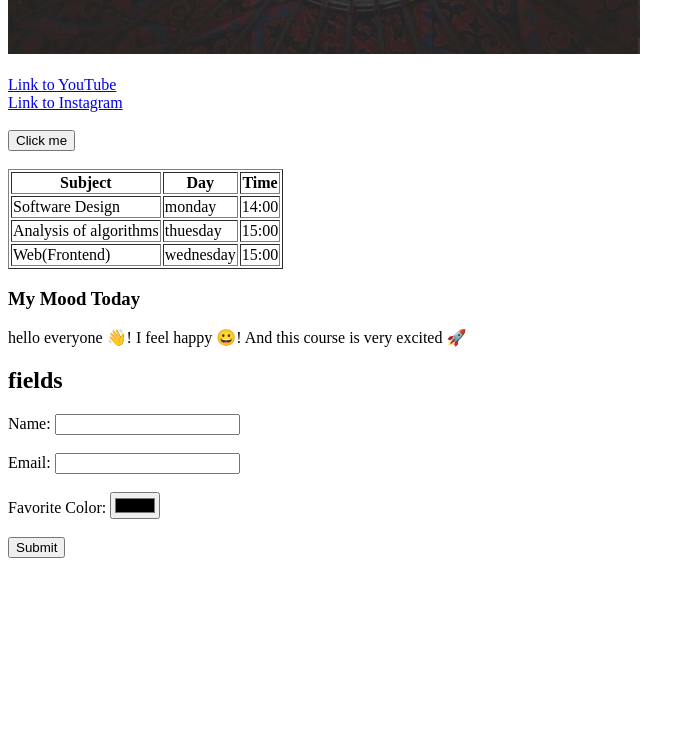
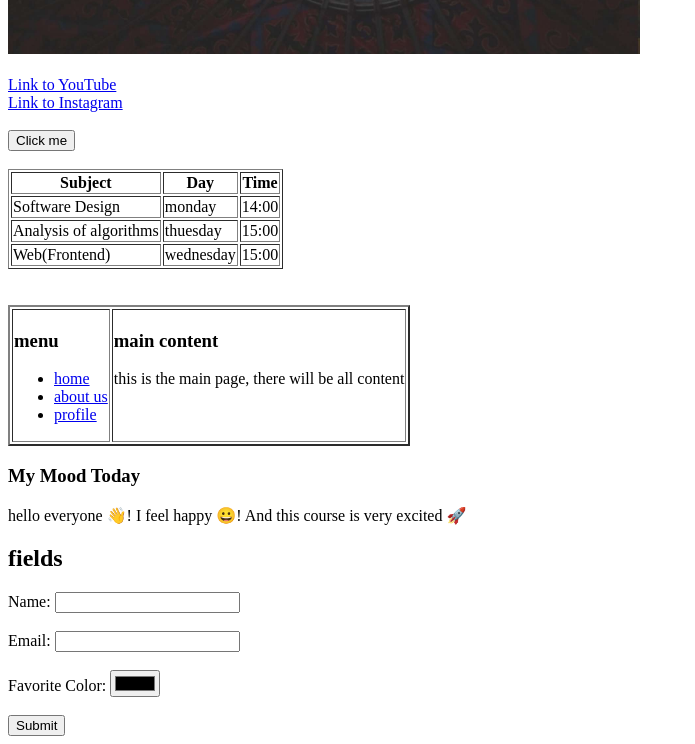
Before and after one commit to aaituu/WEB, a plain HTML site: page first_aasignment.html in a window 1280 px wide. Shown: the part 661-1405 px from the top of the page, without its empty margins (0-695 px from the left). Before the commit the page ends 1227 px from the top, so only its background shows below. Drawn offline with Linux system fonts and the light colour scheme.

Commit message:
Add files via upload

```diff
--- a/first_aasignment.html
+++ b/first_aasignment.html
@@ -65,10 +65,27 @@
             <td>wednesday</td>
             <td>15:00</td>
         </tr>
-    </table>
+    </table><br><br>
 
 
     <!-- Step 6(optional) -->
+     <table border="2">
+        <tr>
+            <td>
+                <h3>menu</h3>
+                <ul>
+                    <li><a href="#">home</a></li>
+                    <li><a href="#">about us</a></li>
+                    <li><a href="#">profile</a></li>
+                </ul>
+
+            </td>
+            <td valign = "top">
+                <h3>main content</h3>
+                <p>this is the main page, there will be all content</p>
+            </td>
+        </tr>
+     </table>
 
 
     <!-- Step 7 -->
```
